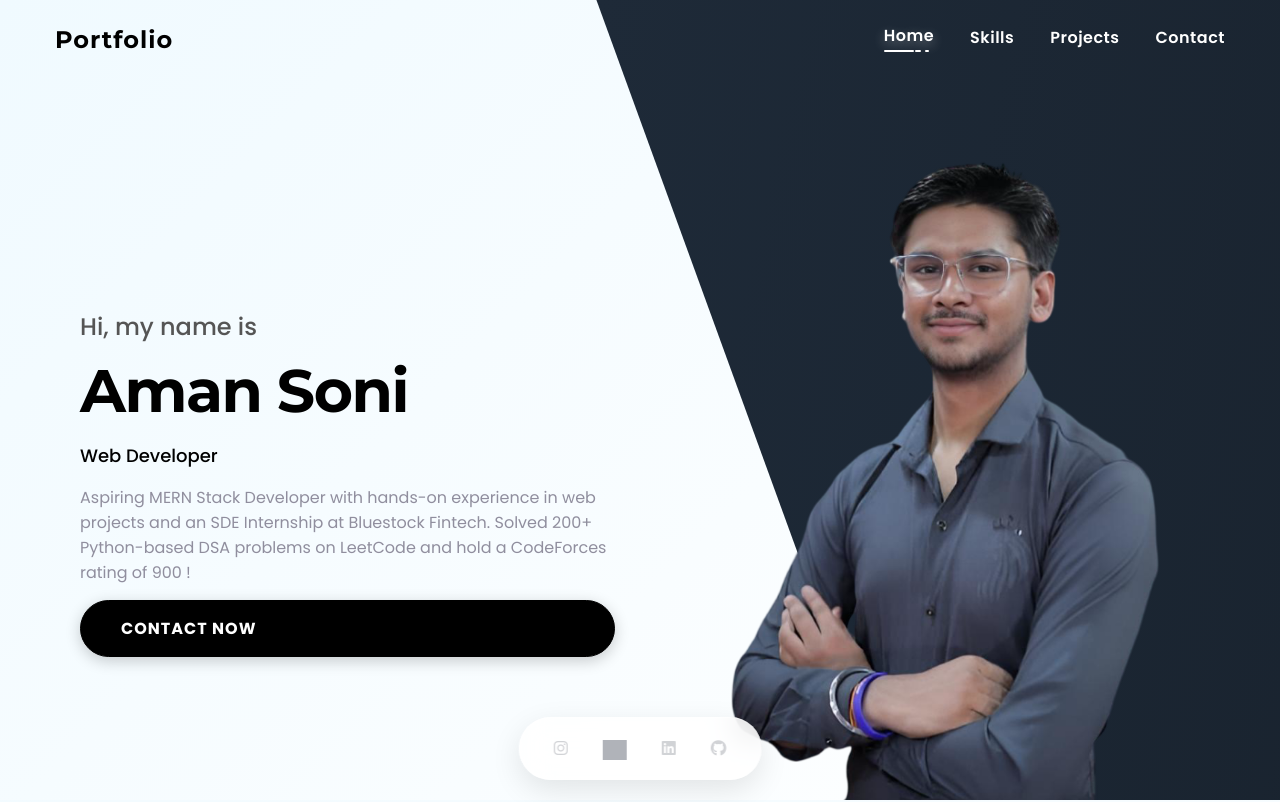
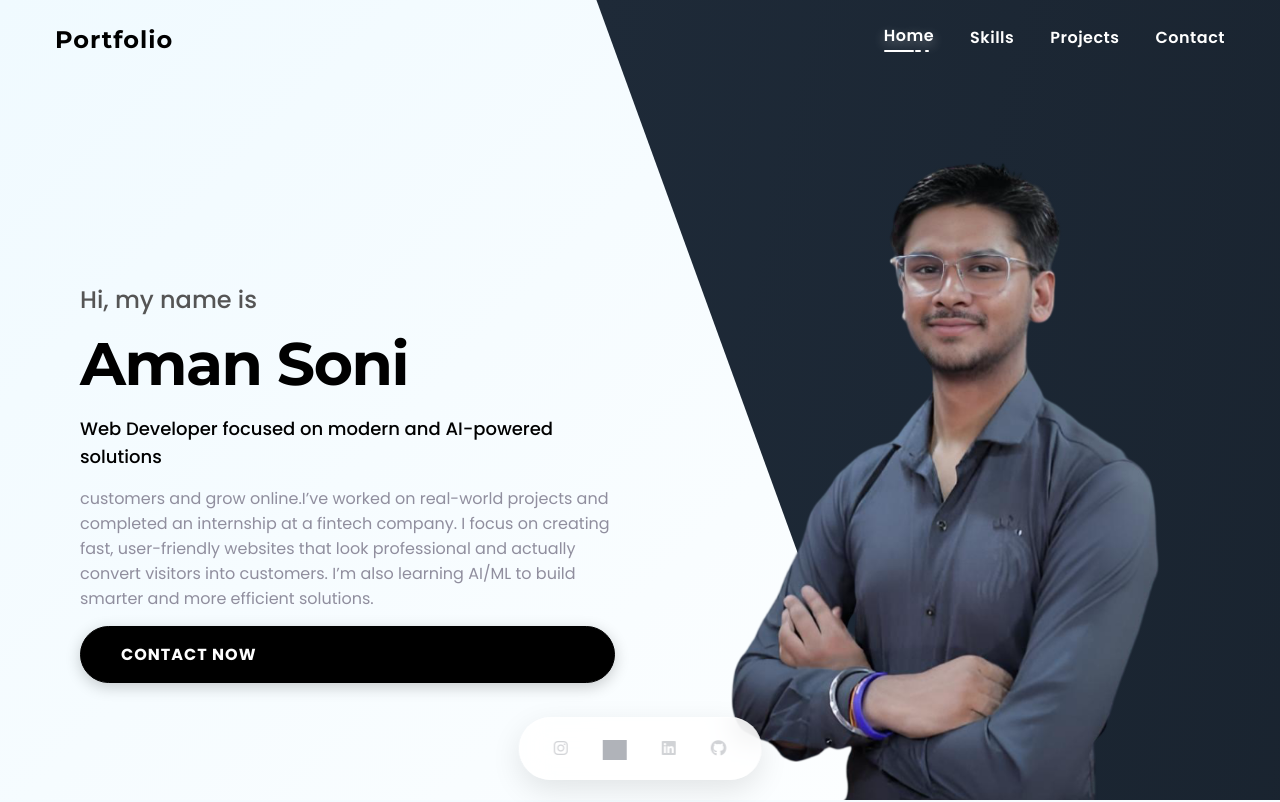
Before and after one commit to Amansoni045/My-Portfolio, a Next.js app: page / in a window 1280 px wide. Shown: the top 802 px of the page. Built offline with nearby package versions, Linux system fonts and the light colour scheme; grey boxes are pictures that could not be loaded; a web font is replaced by a local one.

Commit message:
minor changes

```diff
--- a/src/components/Hero.jsx
+++ b/src/components/Hero.jsx
@@ -38,12 +38,11 @@ export default function Hero() {
           <div className="home-text">
             <h4>Hi, my name is</h4>
             <h1>Aman Soni</h1>
-            <span>Web Developer</span>
+            <span>Web Developer focused on modern and AI-powered solutions</span>
             <p>
-              Aspiring MERN Stack Developer with hands-on experience in web
-              projects and an SDE Internship at Bluestock Fintech. Solved 200+
-              Python-based DSA problems on LeetCode and hold a CodeForces rating
-              of 900 !
+              customers and grow online.I’ve worked on real-world projects and completed an internship at a fintech company. I focus on creating fast, user-friendly websites that look professional and actually convert visitors into customers.
+
+              I’m also learning AI/ML to build smarter and more efficient solutions.
             </p>
             <a href="#contact" className="btn btn-1">
               Contact Now
```
